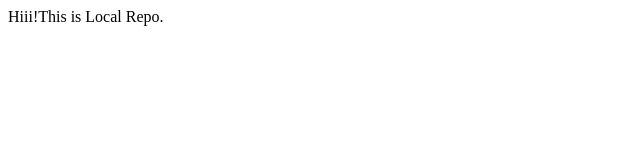
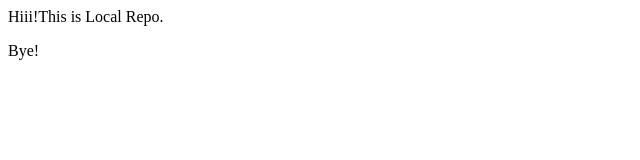
Before and after one commit to sushanksirangi-ops/Student-Management-System, a plain HTML site: page index.html in a window 1280 px wide. Shown: the full height of the page, 0-640 px from the left. Drawn offline with Linux system fonts and the light colour scheme.

Commit message:
Changed index file

```diff
--- a/index.html
+++ b/index.html
@@ -1 +1,2 @@
 <p>Hiii!This is Local Repo.</p>
+<p>Bye!</p>
```
